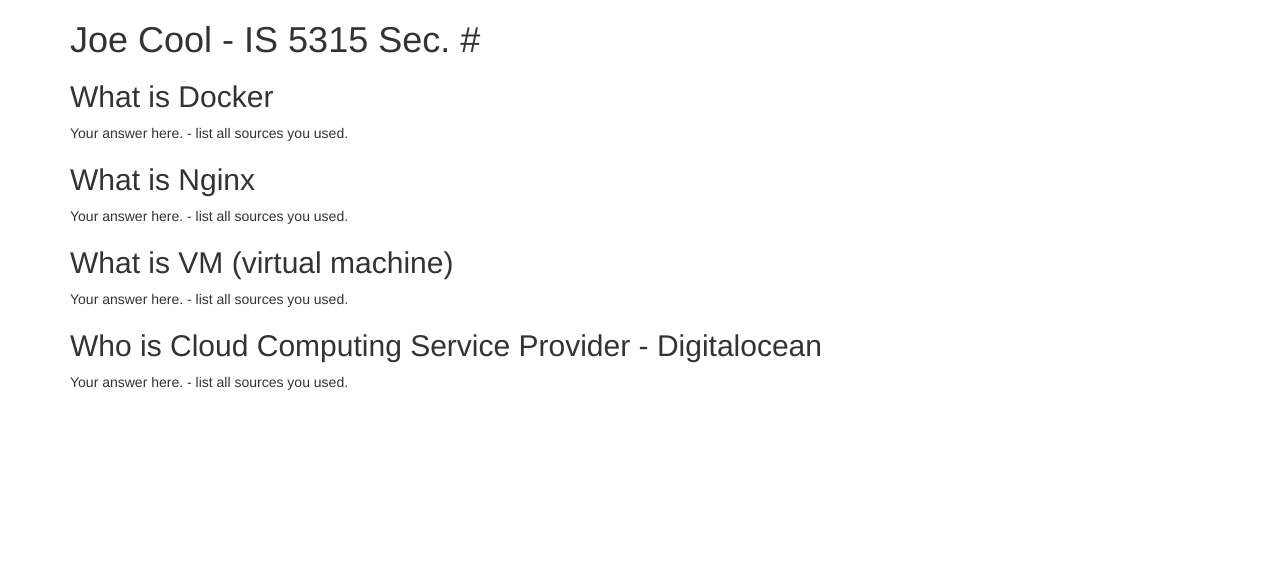
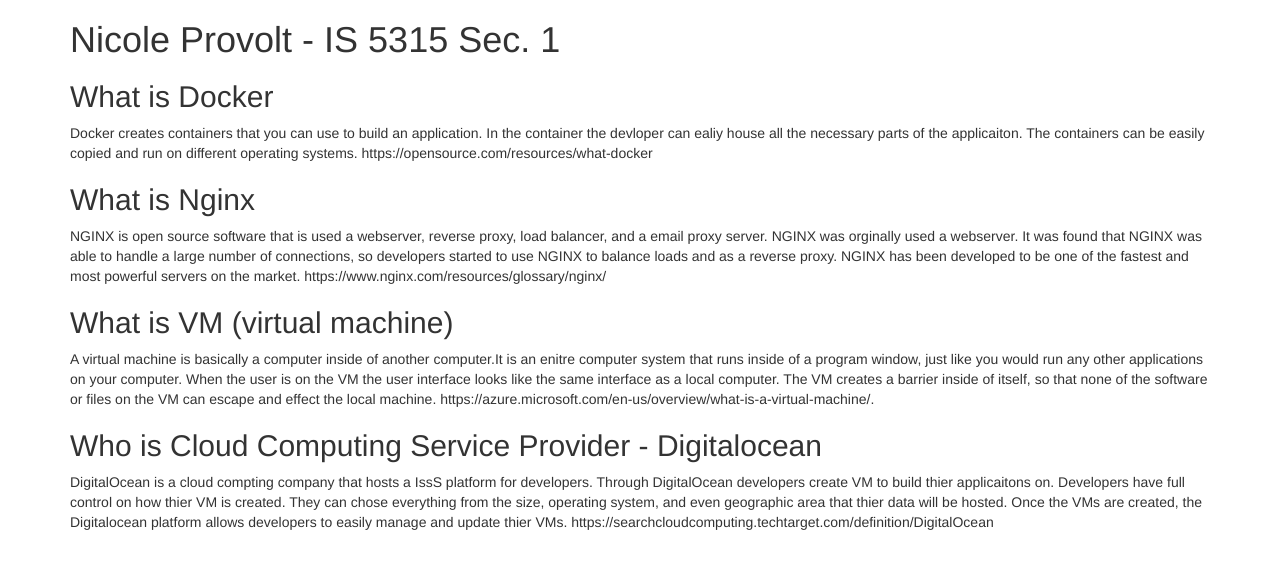
Before and after one commit to nicoleprovolt/5315, a plain HTML site: page index.html in a window 1280 px wide. Drawn offline with nearby package versions, Linux system fonts and the light colour scheme.

Commit message:
hw files

```diff
--- a/index.html
+++ b/index.html
@@ -5,15 +5,24 @@
   </head>
   <body>
     <div class="container">
-      <h1>Joe Cool - IS 5315 Sec. #</h1>
+      <h1>Nicole Provolt - IS 5315 Sec. 1</h1>
       <h2>What is Docker</h2>
-      <p>Your answer here. - list all sources you used.</p>
+      <p>Docker creates containers that you can use to build an application. In the container the devloper can ealiy house all the necessary parts of the applicaiton. The containers can be easily copied and run on different operating systems.
+
+      https://opensource.com/resources/what-docker  </p>
       <h2>What is Nginx</h2>
-      <p>Your answer here. - list all sources you used.</p>
+      <p> NGINX is open source software that is used a webserver, reverse proxy, load balancer, and a email proxy server. NGINX was orginally used a webserver. It was found that NGINX was able to handle a large number of connections, so developers started to use NGINX to balance loads and as a reverse proxy. NGINX has been developed to be one of the fastest and most powerful servers on the market.
+
+       https://www.nginx.com/resources/glossary/nginx/</p>
       <h2>What is VM (virtual machine)</h2>
-      <p>Your answer here. - list all sources you used.</p>
+      <p> A virtual machine is basically a computer inside of another computer.It is an enitre computer system that runs inside of a program window, just like you would run any other applications on your computer. When the user is on the VM the user interface looks like the same interface as a local computer. The VM creates a barrier inside of itself, so that none of the software or files on the VM can escape and effect the local machine.
+
+      https://azure.microsoft.com/en-us/overview/what-is-a-virtual-machine/.</p>
       <h2>Who is Cloud Computing Service Provider - Digitalocean</h2>
-      <p>Your answer here. - list all sources you used.</p>
+      <p>DigitalOcean is a cloud compting company that hosts a IssS platform for developers. Through DigitalOcean developers create VM to build thier applicaitons on. Developers have full control on how thier VM is created. They can chose everything from the size, operating system, and even geographic area that thier data will be hosted. Once the VMs are created, the Digitalocean platform allows developers to easily manage and update thier VMs.
+
+      https://searchcloudcomputing.techtarget.com/definition/DigitalOcean
+      </p>
     </div>
   </body>
 </html>
```
